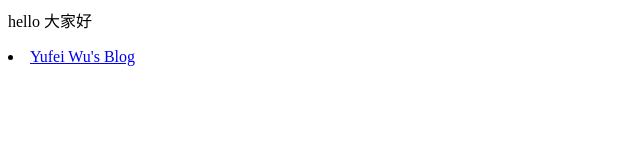
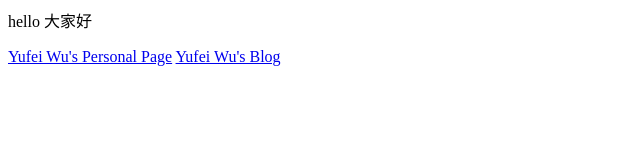
Before and after one commit to yufei-wu-2021/yufei-wu-2021.github.io, a plain HTML site: page index.html in a window 1280 px wide. Shown: the whole page, without its empty margins (0-640 px from the left). Drawn offline with Linux system fonts and the light colour scheme.

Commit message:
Update index.html

```diff
--- a/index.html
+++ b/index.html
@@ -1,5 +1,6 @@
-<p>hello 大家好</p
+<p>hello 大家好</p>
 
-<ul>
-  <li><a href="https://yufei-wu-2021.github.io/">Yufei Wu's Blog</a></li>
-</ul>
+<p>
+  <a href="https://yufei-wu-2021.github.io/">Yufei Wu's Personal Page</a>
+  <a href="https://yufeiblog-discord.blogspot.com/">Yufei Wu's Blog</a>
+</p>
```
